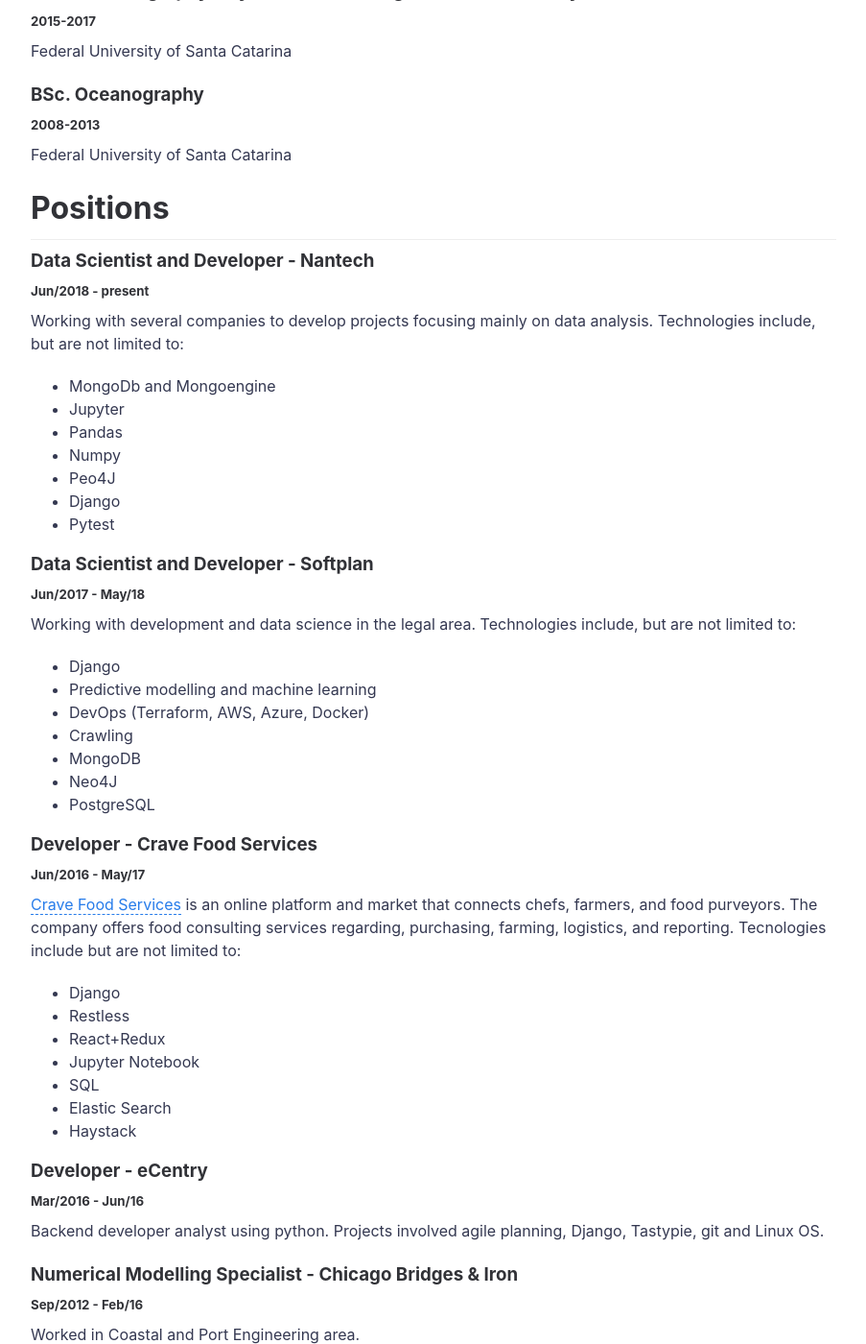
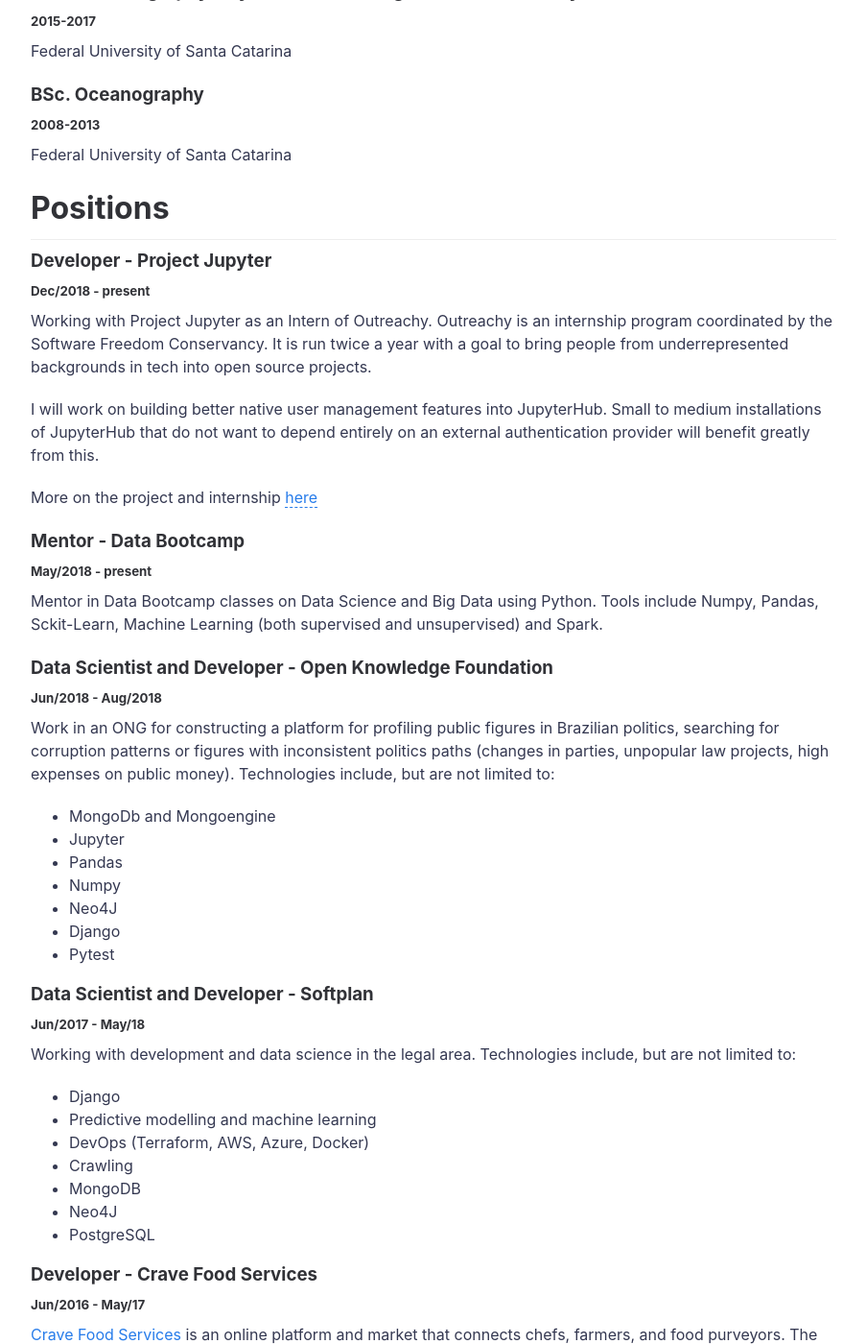
Before and after one commit to leportella/v3, a Jekyll site: the page built from curriculum.md, in a window 1280 px wide and 1400 px high, scrolled down 764 px. Shown: the whole window at 96% size, without its empty margins (188-1091 px from the left). Built offline with Jekyll 4.4.1, drawn with Linux system fonts in a browser that asks for light colours; some of the changed text lies outside the part shown.

Commit message:
Update curriculum.md

```diff
--- a/curriculum.md
+++ b/curriculum.md
@@ -33,17 +33,31 @@ sidebar_link: true
 <h1 id='positions'>Positions</h1>
 ----------------------------------
 
-<h3>Data Scientist and Developer - Nantech</h3>
-<h5>Jun/2018 - present</h5>
+<h3>Developer - Project Jupyter</h3>
+<h5>Dec/2018 - present</h5>
 
-Working with several companies to develop projects focusing mainly on data
-analysis.
+Working with Project Jupyter as an Intern of Outreachy. Outreachy is an internship program coordinated by the Software Freedom Conservancy. It is run twice a year with a goal to bring people from underrepresented backgrounds in tech into open source projects.
+
+I will work on building better native user management features into JupyterHub. Small to medium installations of JupyterHub that do not want to depend entirely on an external authentication provider will benefit greatly from this.
+
+More on the project and internship [here](https://blog.jupyter.org/outreachy-jupyter-supporting-diversity-in-open-communities-dfa78db4b0bd)
+
+<h3>Mentor - Data Bootcamp</h3>
+<h5>May/2018 - present</h5>
+
+Mentor in Data Bootcamp classes on Data Science and Big Data using Python. Tools include Numpy, Pandas, Sckit-Learn, Machine Learning (both supervised and unsupervised) and Spark.
+
+
+<h3>Data Scientist and Developer - Open Knowledge Foundation</h3>
+<h5>Jun/2018 - Aug/2018</h5>
+
+Work in an ONG for constructing a platform for profiling public figures in Brazilian politics, searching for corruption patterns or figures with inconsistent politics paths (changes in parties, unpopular law projects, high expenses on public money).
 Technologies include, but are not limited to:
 * MongoDb and Mongoengine
 * Jupyter
 * Pandas
 * Numpy
-* Peo4J
+* Neo4J
 * Django
 * Pytest
 
@@ -170,10 +184,12 @@ Completed the First Certificate in English by University of Cambridge on Decembe
 
 * Python
 * Spyder
+* Communication Skills
 * Django
 * Restless
 * Git
 * GitHub
+* Team and Project Management
 * PythonData Analysis Modules (Numpy, Scipy, Seaborn, Matplotlib, Pandas)
 * Machine Learning (Sklearn)
 * Ubuntu/Linux
@@ -187,3 +203,5 @@ Completed the First Certificate in English by University of Cambridge on Decembe
 * VIM
 * HTML
 * CSS
+* Oratory
+* Spark
```
